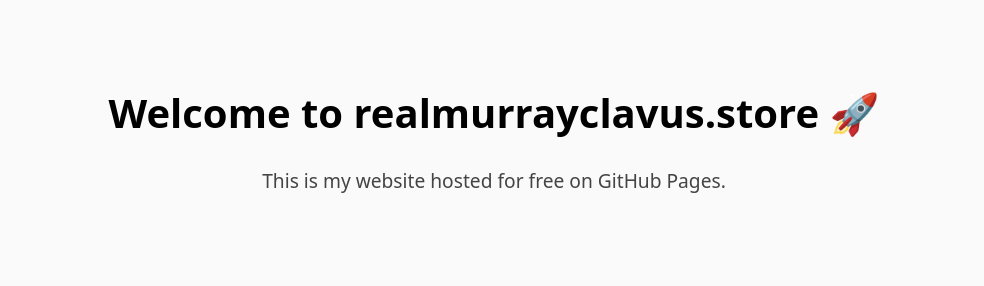
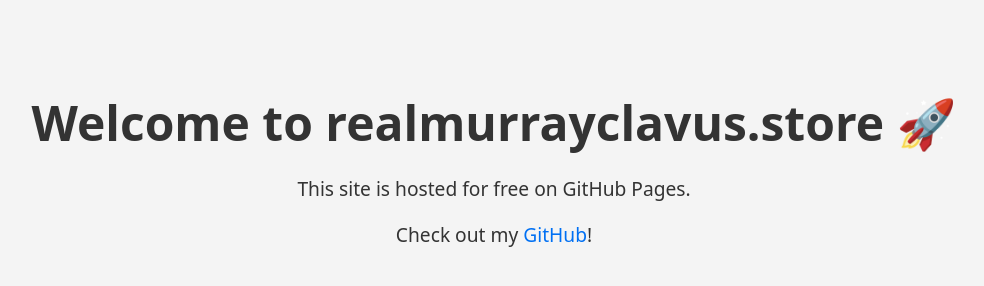
Before and after one commit to KyleCarlsonokay/realmurrayclavus.store, a plain HTML site: page index.html in a window 1280 px wide. Shown: the whole page, without its empty margins (146-1130 px from the left). Drawn offline with Linux system fonts and the light colour scheme.

Commit message:
Update index.html

```diff
--- a/index.html
+++ b/index.html
@@ -1,17 +1,36 @@
-<!doctype html>
+<!DOCTYPE html>
 <html lang="en">
 <head>
-  <meta charset="utf-8">
+  <meta charset="UTF-8">
   <title>Realmurrayclavus</title>
-  <meta name="viewport" content="width=device-width, initial-scale=1">
+  <meta name="viewport" content="width=device-width, initial-scale=1.0">
   <style>
-    body { font-family: system-ui, sans-serif; text-align:center; padding:50px; background:#fafafa; }
-    h1 { font-size:2.5rem; }
-    p { color:#444; font-size:1.2rem; }
+    body {
+      font-family: system-ui, sans-serif;
+      background: #f4f4f4;
+      color: #333;
+      text-align: center;
+      padding: 50px;
+    }
+    h1 {
+      font-size: 3rem;
+      margin-bottom: 20px;
+    }
+    p {
+      font-size: 1.2rem;
+    }
+    a {
+      color: #0070f3;
+      text-decoration: none;
+    }
+    a:hover {
+      text-decoration: underline;
+    }
   </style>
 </head>
 <body>
   <h1>Welcome to realmurrayclavus.store 🚀</h1>
-  <p>This is my website hosted for free on GitHub Pages.</p>
+  <p>This site is hosted for free on GitHub Pages.</p>
+  <p>Check out my <a href="https://github.com/kylecarlsonokay" target="_blank">GitHub</a>!</p>
 </body>
 </html>
```
